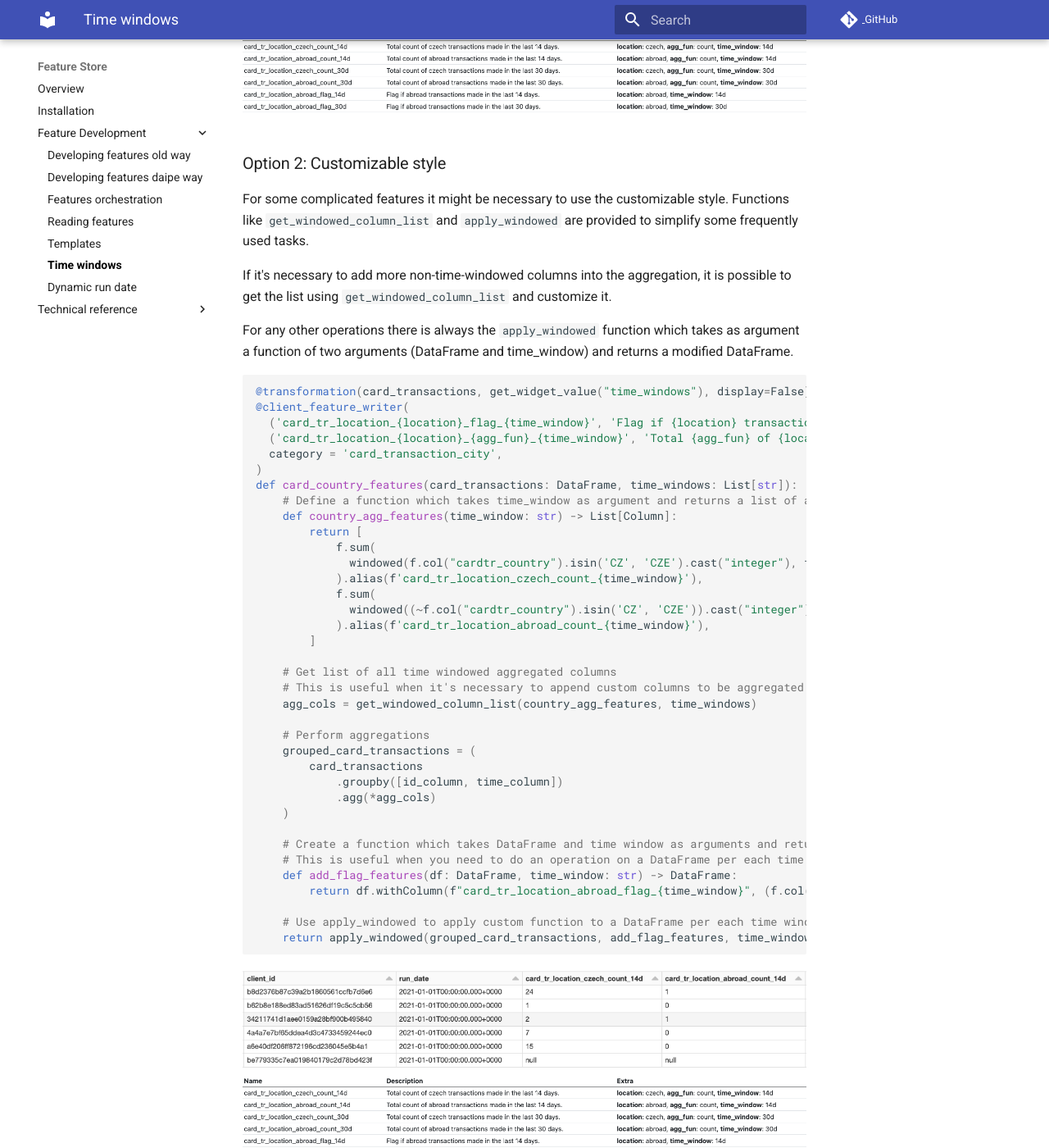
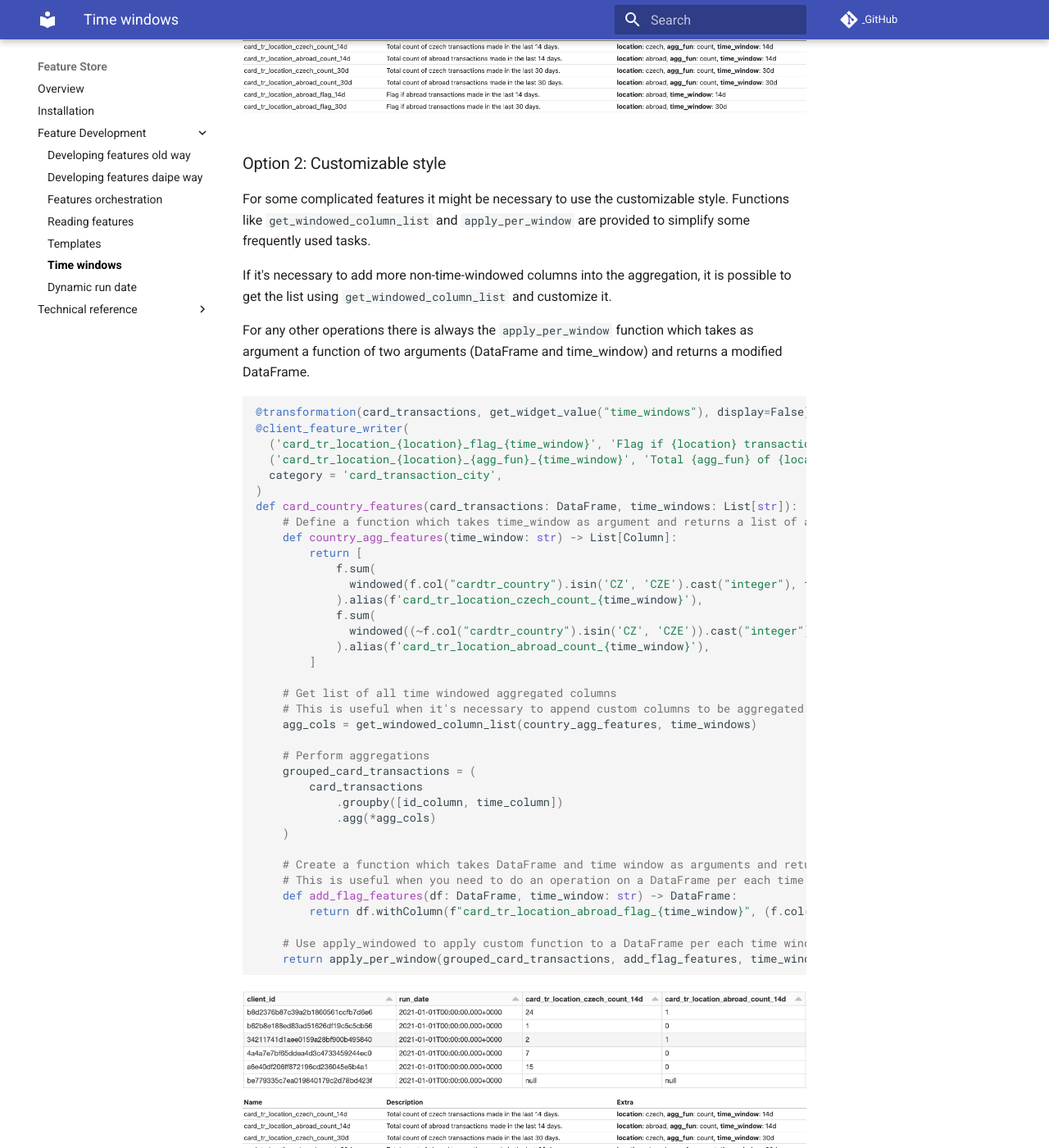
Before and after one commit to daipe-ai/platform-docs, an MkDocs documentation site: the page built from docs/feature-store/time-windows.md, in a window 1280 px wide and 1400 px high, scrolled down 2528 px. Shown: the whole window at 82% size. Built offline with MkDocs 1.6.1 and Material for MkDocs 9.7.7, drawn with Linux system fonts in a browser that asks for light colours; comment, search, counter and statistics services are not loaded.

Commit message:
Change functions names

````diff
--- a/docs/feature-store/time-windows.md
+++ b/docs/feature-store/time-windows.md
@@ -15,7 +15,7 @@ For more information about these functions, see the [technical reference](time-w
 A good practice is to define these using [Widgets](../using-widgets.md).
 
 ```python
-from featurestorebundle.windows.windowed_features import windowed, with_time_windows, apply_windowed, get_windowed_column_list, TimeWindowed
+from featurestorebundle.windows.windowed_features import windowed, with_time_windows, apply_per_window, get_windowed_column_list, TimeWindowed
 
 
 @notebook_function()
@@ -98,11 +98,11 @@ def card_country_features(card_transactions: DataFrame):
 ### Option 2: Customizable style
 
 For some complicated features it might be necessary to use the customizable style.
-Functions like `get_windowed_column_list` and `apply_windowed` are provided to simplify some frequently used tasks.
+Functions like `get_windowed_column_list` and `apply_per_window` are provided to simplify some frequently used tasks.
 
 If it's necessary to add more non-time-windowed columns into the aggregation, it is possible to get the list using `get_windowed_column_list` and customize it.
 
-For any other operations there is always the `apply_windowed` function which takes as argument a function of two arguments (DataFrame and time_window)
+For any other operations there is always the `apply_per_window` function which takes as argument a function of two arguments (DataFrame and time_window)
 and returns a modified DataFrame.
 
 ```python
@@ -141,7 +141,7 @@ def card_country_features(card_transactions: DataFrame, time_windows: List[str])
         return df.withColumn(f"card_tr_location_abroad_flag_{time_window}", (f.col(f"card_tr_location_abroad_count_{time_window}") > 0).cast("integer"))
 
     # Use apply_windowed to apply custom function to a DataFrame per each time window
-    return apply_windowed(grouped_card_transactions, add_flag_features, time_windows)
+    return apply_per_window(grouped_card_transactions, add_flag_features, time_windows)
 ```
 
 ![feature_store_time_windowed_features](images/feature_store_time_windowed_features.png)
````
Also changed, not shown: other parts of docs/feature-store/time-windows.md (+2 -2 lines).
